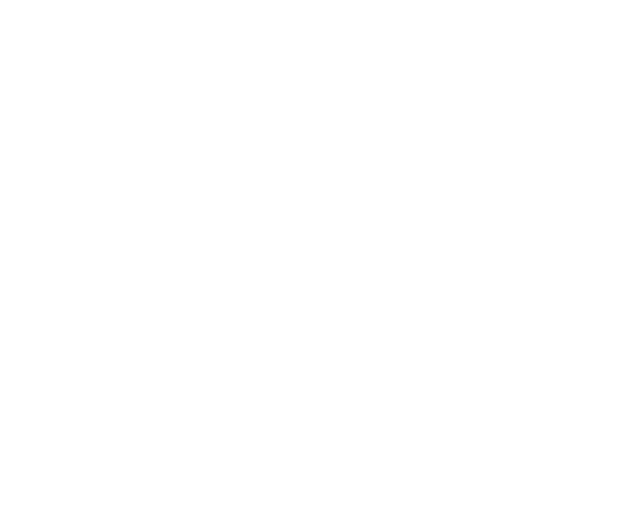
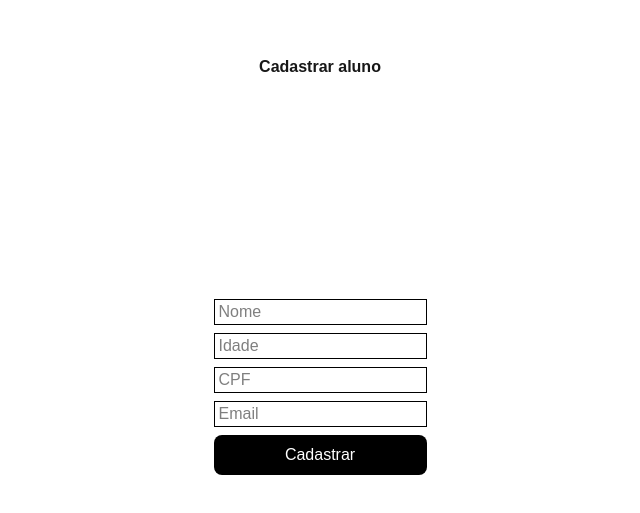
Before and after one commit to VitorEmanuelDeSouza2010/frontEnd, a Next.js app: page /aluno/cadastro in a window 1280 px wide. Shown: the part 145-658 px from the top of the page, without its empty margins (320-960 px from the left). Built offline with nearby package versions, Linux system fonts and the light colour scheme.

Commit message:
Add files via upload

```diff
--- /dev/null
+++ b/app/aluno/[id]/actions.ts
@@ -0,0 +1,20 @@
+"use server"
+
+import { Aluno } from "@/interfaces/alunos";
+import { cookies } from "next/headers";
+
+export async function getAluno(id:number) {
+    const cookiesStore = await cookies();
+    const token = cookiesStore.get("access_token")?.value;
+
+    const response = await fetch(`http://localhost:8080/alunos/${id}`, {
+        headers: {
+            Authorization: `Bearer ${token}`
+        }
+    }).then((res) => res.json()).catch((e) => {
+        console.error(e);
+        return {};
+    });
+
+    return response as Aluno;
+}
--- a/app/aluno/[id]/page.tsx
+++ b/app/aluno/[id]/page.tsx
@@ -1,9 +1,22 @@
 "use client";
 
+import { Aluno } from "@/interfaces/alunos";
 import { useParams } from "next/navigation";
+import { useEffect, useState } from "react";
+import { getAluno } from "./actions";
 
 export default function AlunosPage() {
     const { id } = useParams();
+    const [aluno, setAluno] = useState({} as Aluno);
 
-    return <p className="text-white">{id}</p>
+    useEffect(() => {
+        getAluno(Number(id)).then(response => setAluno(response));
+    }, [id])
+
+    return (
+        <div className="mt-20 flex flex-col items-center">
+            <p className="text-white mt-10 flex flex-col items-center">{aluno.nome}</p>
+            <p className="text-white mt-10 flex flex-col items-center">{aluno.idade}</p>
+        </div>
+    )
 }
--- /dev/null
+++ b/app/aluno/cadastro/actions.ts
@@ -0,0 +1,33 @@
+"use server";
+
+import { cookies } from "next/headers";
+
+
+interface CreateAluno {
+    nome: string;
+    idade: number;
+    cpf: number;
+    email: string;
+}
+
+export async function createAluno(aluno: CreateAluno) {
+    const cookieStore = await cookies();
+    const token = cookieStore.get("access_token")?.value;
+
+    const response = await fetch("http://localhost:8080/alunos", {
+        method: "POST",
+        headers: {
+            Authorization: `Bearer ${token}`,
+            "Content-type": "application/json",
+        },
+        body: JSON.stringify(aluno),
+    });
+
+    const data = await response.json();
+
+    if (response.status === 201) {
+        return;
+    }
+
+    return data;
+}
--- /dev/null
+++ b/app/aluno/cadastro/page.tsx
@@ -0,0 +1,76 @@
+"use client";
+
+import { SubmitEvent, useState } from "react";
+import { createAluno } from "./actions";
+import { useRouter } from "next/navigation";
+
+export default function AlunoCadastroPage() {
+    const router = useRouter();
+    const [nome, setNome] = useState("");
+    const [idade, setIdade] = useState("");
+    const [cpf, setCpf] = useState("");
+    const [email, setEmail] = useState("");
+
+    async function handleSubmit(e: SubmitEvent) {
+        e.preventDefault();
+        const response = await createAluno({
+            nome,
+            idade: Number(idade),
+            cpf: Number(cpf),
+            email,
+        });
+
+        if (!response) {
+            setNome("");
+            setIdade("");
+            setCpf("");
+            setEmail("");
+            router.push("/alunos");
+            return;
+        }
+
+        alert(response)
+    }
+
+    return (
+        <div className="w-screen h-screen flex flex-col items-center justify-center">
+        <h1 className="mt-10 mb-50 text-5x1 font-bold">Cadastrar aluno</h1>
+            <form className="px-10 py-5 flex flex-col gap-2 bg-white rounded-lg" onSubmit={handleSubmit}>
+                <input
+                className="border border-black text-black pl-1"
+                type="text"
+                placeholder="Nome"
+                value={nome}
+                onChange={(e) => setNome(e.target.value)}
+                />
+
+                <input
+                className="border border-black text-black pl-1"
+                type="number"
+                placeholder="Idade"
+                value={idade}
+                onChange={(e) => setIdade(e.target.value)}
+                />
+
+                <input
+                className="border border-black text-black pl-1"
+                type="number"
+                placeholder="CPF"
+                value={cpf}
+                onChange={(e) => setCpf(e.target.value)}
+                />
+
+                <input
+                className="border border-black text-black pl-1"
+                type="text"
+                placeholder="Email"
+                value={email}
+                onChange={(e) => setEmail(e.target.value)}
+                />
+
+                <button className="bg-black text-white py-2 rounded-lg" type="submit">Cadastrar</button>
+
+            </form>
+        </div>
+    );
+}
--- a/app/alunos/actions.ts
+++ b/app/alunos/actions.ts
@@ -1,3 +1,6 @@
+"use server"
+
+import { Aluno } from "@/interfaces/alunos";
 import { cookies } from "next/headers"
 
 export async function getAlunos() {
@@ -13,5 +16,5 @@ export async function getAlunos() {
         console.error(e);
         return [];
     });
-    return response;
+    return response as Aluno[];
 }
--- a/app/alunos/page.tsx
+++ b/app/alunos/page.tsx
@@ -1,11 +1,10 @@
 import AlunoItem from "@/components/AlunoItem";
 
 import { getAlunos } from "./actions";
+import Link from "next/link";
 
 export default async function AlunosPage() {
     const alunos = await getAlunos();
-
-    console.log(alunos);
 
     return (
         <div className="w-screen h-screen text-3xl flex flex-col items-center">
@@ -13,23 +12,18 @@ export default async function AlunosPage() {
 
             <div className="w-[90%] h-100 bg-white rounded-md shadow-md shadow-white text-black p-2 overflow-auto">
                 <ul className="flex flex-col items-center gap-2">
-                    <AlunoItem id={1} nome="////|/|\|\\\\"/>
-                    <AlunoItem id={2} nome="| | | | | | |"/>
-                    <AlunoItem id={3} nome="\\\\|/|\|////"/>
-                    <AlunoItem id={4} nome="|\|/|"/>
-                    <AlunoItem id={5} nome="|/|\|"/>
-                    <AlunoItem id={6} nome="|\|/|"/>
-                    <AlunoItem id={7} nome="|/|\|"/>
-                    <AlunoItem id={8} nome="|\|/|"/>
-                    <AlunoItem id={9} nome="|/|\|"/>
-                    <AlunoItem id={10} nome="|\|/|"/>
-                    <AlunoItem id={11} nome="|/|\|"/>
-                    <AlunoItem id={12} nome="|\|/|"/>
-                    <AlunoItem id={13} nome="|/|\|"/>
-                    <AlunoItem id={14} nome="/|\|/|\"/>
-                    <AlunoItem id={15} nome="///| |\\\"/>
+                    {alunos.map((aluno) => (
+                        <AlunoItem
+                        key={aluno.id}
+                        nome={aluno.nome}
+                        id={aluno.id} />
+                    ))}
                 </ul>
             </div>
+
+            <Link href="/aluno/cadastro" className="px-5 py-2 bg-white text-black mt-5 rounded-lg">
+            Cadastrar aluno
+            </Link>
         </div>
     );
 }
--- /dev/null
+++ b/interfaces/alunos.ts
@@ -0,0 +1,15 @@
+import { CursoData } from "./cursos";
+
+export interface AlunoData {
+    id: number;
+    nome: string;
+    idade: number;
+    cpf: number;
+    email: string;
+    createdAt: Date;
+    updatedAt: Date;
+}
+
+export interface Aluno extends AlunoData {
+    cursos: CursoData[];
+}
--- a/middleware.ts
+++ b/middleware.ts
@@ -4,8 +4,6 @@ import { jwtVerify } from "jose";
 
 export function middleware(request: NextRequest) {
     const token = request.cookies.get("access_token")?.value;
-
-    console.log(token);
 
     if(!token) {
         return NextResponse.redirect(new URL("/login", request.url));
```
Also changed, not shown: interfaces/cursos.ts (added, +15 -0 lines).
